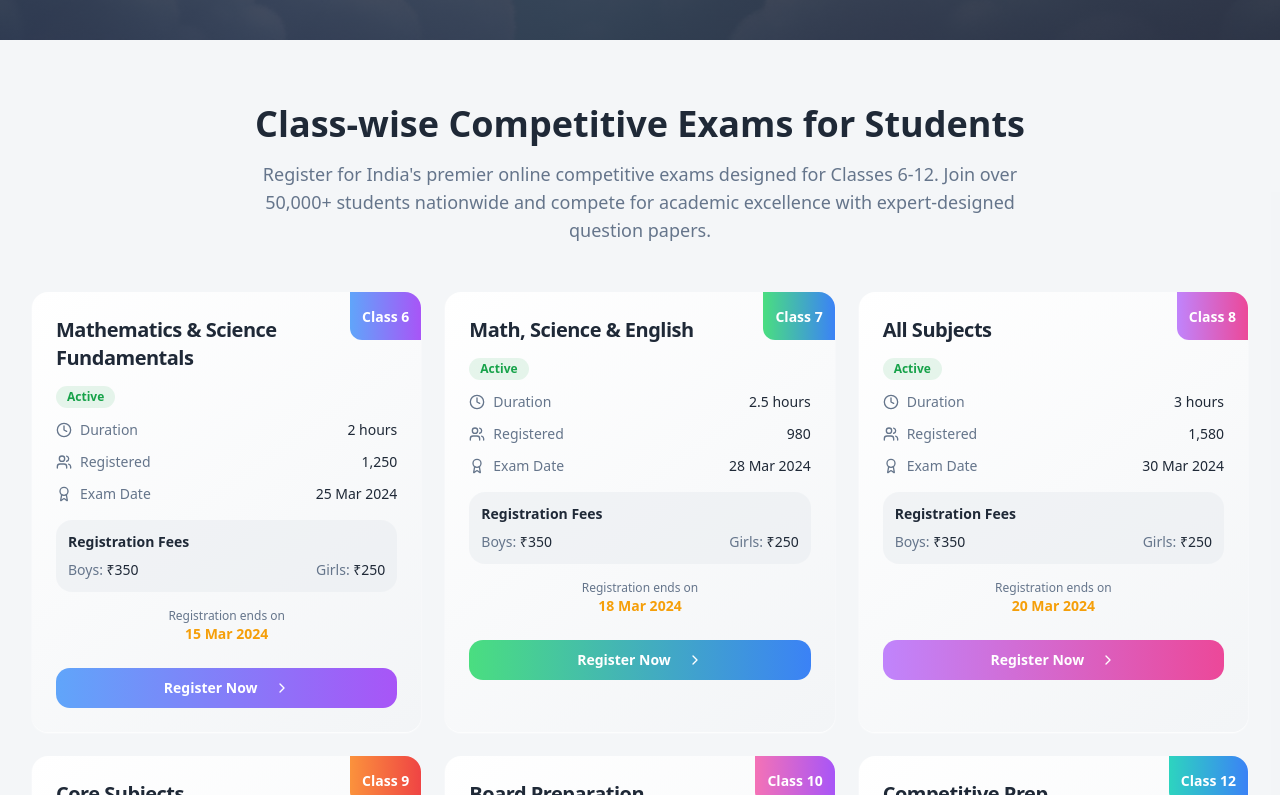
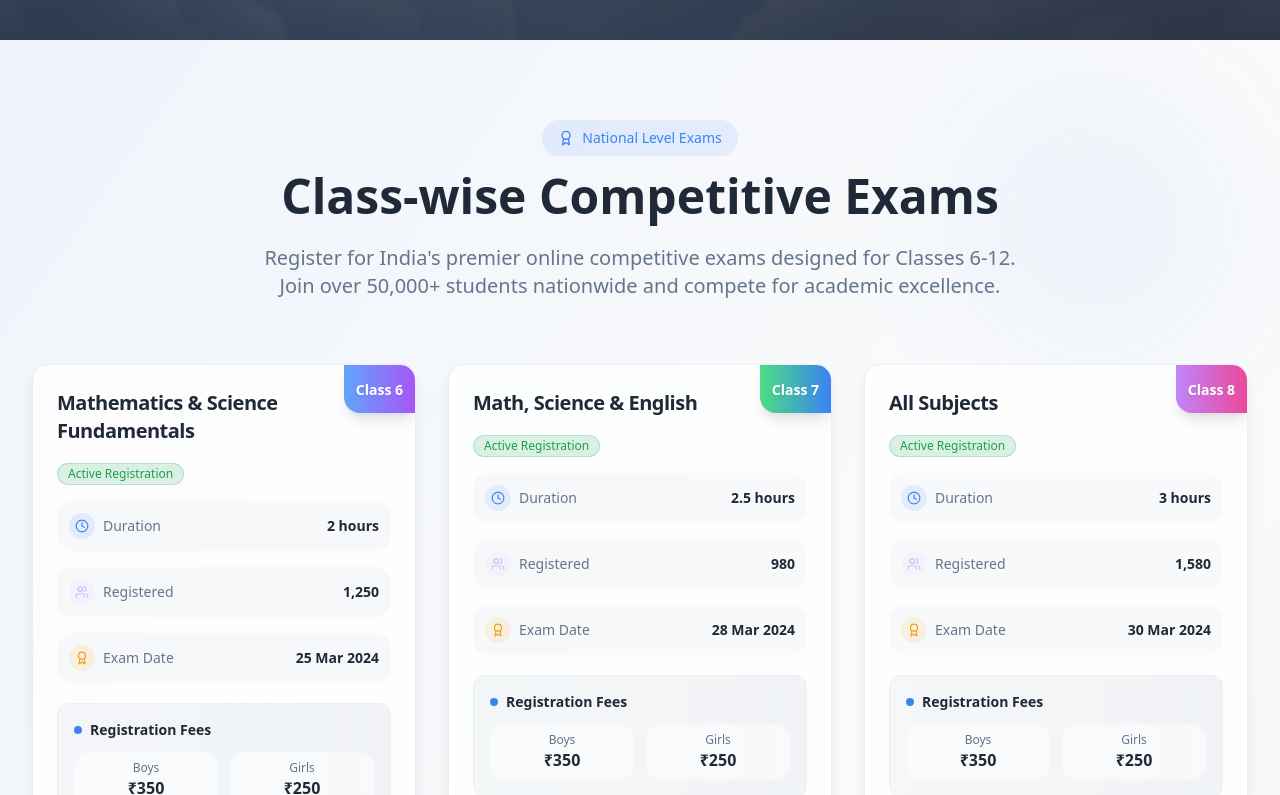
Before and after one commit to NikhilM344/NTExam-national-exam-hub, a React (Vite) app: page / in a window 1280 px wide. Shown: the part 825-1620 px from the top of the page. Built offline with nearby package versions, Linux system fonts and the light colour scheme.

Commit message:
Refactor: Enhance Class Exams Section
Improve the visual appeal and UI/UX of the Class Exams section. This includes making the section more attractive and stylized, applying a single color to registration buttons, and refining the grid layout for a better user experience.

```diff
--- a/src/components/ClassExamsSection.tsx
+++ b/src/components/ClassExamsSection.tsx
@@ -15,7 +15,8 @@ const ClassExamsSection = () => {
       examDate: "25 Mar 2024",
       fees: { boys: 350, girls: 250 },
       isActive: true,
-      color: "from-blue-400 to-purple-500",
+      badgeColor: "from-blue-400 to-purple-500",
+      buttonColor: "bg-blue-600 hover:bg-blue-700",
       description: "Build strong foundation in core mathematics and science concepts for Class 6 students"
     },
     {
@@ -28,7 +29,8 @@ const ClassExamsSection = () => {
       examDate: "28 Mar 2024",
       fees: { boys: 350, girls: 250 },
       isActive: true,
-      color: "from-green-400 to-blue-500"
+      badgeColor: "from-green-400 to-blue-500",
+      buttonColor: "bg-green-600 hover:bg-green-700"
     },
     {
       id: 3,
@@ -40,7 +42,8 @@ const ClassExamsSection = () => {
       examDate: "30 Mar 2024",
       fees: { boys: 350, girls: 250 },
       isActive: true,
-      color: "from-purple-400 to-pink-500"
+      badgeColor: "from-purple-400 to-pink-500",
+      buttonColor: "bg-purple-600 hover:bg-purple-700"
     },
     {
       id: 4,
@@ -52,7 +55,8 @@ const ClassExamsSection = () => {
       examDate: "2 Apr 2024",
       fees: { boys: 350, girls: 250 },
       isActive: true,
-      color: "from-orange-400 to-red-500"
+      badgeColor: "from-orange-400 to-red-500",
+      buttonColor: "bg-orange-600 hover:bg-orange-700"
     },
     {
       id: 5,
@@ -64,7 +68,8 @@ const ClassExamsSection = () => {
       examDate: "5 Apr 2024",
       fees: { boys: 350, girls: 250 },
       isActive: true,
-      color: "from-pink-400 to-purple-500"
+      badgeColor: "from-pink-400 to-purple-500",
+      buttonColor: "bg-pink-600 hover:bg-pink-700"
     },
     {
       id: 6,
@@ -76,99 +81,128 @@ const ClassExamsSection = () => {
       examDate: "8 Apr 2024",
       fees: { boys: 350, girls: 250 },
       isActive: true,
-      color: "from-teal-400 to-blue-500"
+      badgeColor: "from-teal-400 to-blue-500",
+      buttonColor: "bg-teal-600 hover:bg-teal-700"
     }
   ];
 
   return (
-    <section className="py-12 sm:py-16 px-4 sm:px-6 lg:px-8 bg-muted/30" id="exams" itemScope itemType="https://schema.org/EducationalEvent">
-      <div className="max-w-7xl mx-auto">
+    <section className="py-16 sm:py-20 px-4 sm:px-6 lg:px-8 bg-gradient-subtle relative overflow-hidden" id="exams" itemScope itemType="https://schema.org/EducationalEvent">
+      {/* Background decoration */}
+      <div className="absolute inset-0 bg-gradient-to-br from-primary/5 via-transparent to-secondary/5"></div>
+      <div className="absolute top-10 right-10 w-72 h-72 bg-primary/10 rounded-full blur-3xl opacity-50"></div>
+      <div className="absolute bottom-10 left-10 w-96 h-96 bg-secondary/10 rounded-full blur-3xl opacity-30"></div>
+
+      <div className="max-w-7xl mx-auto relative z-10">
         {/* Section Header */}
-        <header className="text-center mb-8 sm:mb-12">
-          <h2 className="text-2xl sm:text-3xl md:text-4xl font-bold text-foreground mb-3 sm:mb-4" itemProp="name">
-            Class-wise Competitive Exams for Students
+        <header className="text-center mb-12 sm:mb-16">
+          <div className="inline-flex items-center gap-2 bg-primary/10 text-primary px-4 py-2 rounded-full text-sm font-medium mb-4">
+            <Award className="h-4 w-4" />
+            National Level Exams
+          </div>
+          <h2 className="text-3xl sm:text-4xl md:text-5xl font-bold text-foreground mb-4 sm:mb-6" itemProp="name">
+            Class-wise Competitive Exams
           </h2>
-          <p className="text-base sm:text-lg text-muted-foreground max-w-3xl mx-auto leading-relaxed" itemProp="description">
+          <p className="text-lg sm:text-xl text-muted-foreground max-w-3xl mx-auto leading-relaxed" itemProp="description">
             Register for India's premier online competitive exams designed for Classes 6-12.
-            Join over 50,000+ students nationwide and compete for academic excellence with expert-designed question papers.
+            Join over 50,000+ students nationwide and compete for academic excellence.
           </p>
         </header>
 
         {/* Exams Grid */}
-        <div className="grid grid-cols-1 sm:grid-cols-2 lg:grid-cols-3 gap-4 sm:gap-6">
-          {examClasses.map((exam) => (
+        <div className="grid grid-cols-1 sm:grid-cols-2 lg:grid-cols-3 gap-6 sm:gap-8">
+          {examClasses.map((exam, index) => (
             <Card
               key={exam.id}
-              className="relative overflow-hidden shadow-card hover:shadow-winner transition-all duration-300 hover:scale-[1.02] sm:hover:scale-105 bg-gradient-card border-0"
+              className="group relative overflow-hidden bg-card/80 backdrop-blur-sm border border-border/50 hover:border-primary/30 shadow-lg hover:shadow-xl transition-all duration-500 hover:-translate-y-2"
               itemScope
               itemType="https://schema.org/ExamEvent"
+              style={{ animationDelay: `${index * 100}ms` }}
             >
               {/* Class Badge */}
-              <div className={`absolute top-0 right-0 bg-gradient-to-r ${exam.color} p-3 rounded-bl-xl`}>
-                <span className="text-white font-bold text-sm">{exam.class}</span>
+              <div className={`absolute top-0 right-0 bg-gradient-to-r ${exam.badgeColor} p-3 rounded-bl-2xl shadow-lg`}>
+                <span className="text-white font-bold text-sm drop-shadow-sm">{exam.class}</span>
               </div>
 
-              <CardHeader className="pb-3">
-                <CardTitle className="text-xl font-bold text-foreground mb-2">
+              {/* Hover glow effect */}
+              <div className="absolute inset-0 bg-gradient-to-br from-primary/5 to-secondary/5 opacity-0 group-hover:opacity-100 transition-opacity duration-500"></div>
+
+              <CardHeader className="pb-4 relative z-10">
+                <CardTitle className="text-xl font-bold text-foreground mb-3 pr-16">
                   {exam.subject}
                 </CardTitle>
                 <div className="flex gap-2">
-                  <Badge variant="secondary" className="bg-success/10 text-success">
-                    Active
+                  <Badge variant="secondary" className="bg-success/15 text-success border-success/20 font-medium">
+                    Active Registration
                   </Badge>
                 </div>
               </CardHeader>
 
-              <CardContent className="space-y-4">
+              <CardContent className="space-y-5 relative z-10">
                 {/* Exam Details */}
-                <div className="space-y-3">
-                  <div className="flex items-center justify-between text-sm">
+                <div className="space-y-4">
+                  <div className="flex items-center justify-between text-sm bg-muted/30 rounded-lg p-3">
                     <div className="flex items-center gap-2 text-muted-foreground">
-                      <Clock className="h-4 w-4" />
+                      <div className="p-1.5 bg-primary/10 rounded-md">
+                        <Clock className="h-3.5 w-3.5 text-primary" />
+                      </div>
                       Duration
                     </div>
-                    <span className="font-medium text-foreground">{exam.duration}</span>
+                    <span className="font-semibold text-foreground">{exam.duration}</span>
                   </div>
 
-                  <div className="flex items-center justify-between text-sm">
+                  <div className="flex items-center justify-between text-sm bg-muted/30 rounded-lg p-3">
                     <div className="flex items-center gap-2 text-muted-foreground">
-                      <Users className="h-4 w-4" />
+                      <div className="p-1.5 bg-secondary/10 rounded-md">
+                        <Users className="h-3.5 w-3.5 text-secondary" />
+                      </div>
                       Registered
                     </div>
-                    <span className="font-medium text-foreground">{exam.participants.toLocaleString()}</span>
+                    <span className="font-semibold text-foreground">{exam.participants.toLocaleString()}</span>
                   </div>
 
-                  <div className="flex items-center justify-between text-sm">
+                  <div className="flex items-center justify-between text-sm bg-muted/30 rounded-lg p-3">
                     <div className="flex items-center gap-2 text-muted-foreground">
-                      <Award className="h-4 w-4" />
+                      <div className="p-1.5 bg-warning/10 rounded-md">
+                        <Award className="h-3.5 w-3.5 text-warning" />
+                      </div>
                       Exam Date
                     </div>
-                    <span className="font-medium text-foreground">{exam.examDate}</span>
+                    <span className="font-semibold text-foreground">{exam.examDate}</span>
                   </div>
                 </div>
 
                 {/* Fees */}
-                <div className="bg-muted/50 rounded-lg p-3">
-                  <h4 className="font-semibold text-sm text-foreground mb-2">Registration Fees</h4>
-                  <div className="flex justify-between text-sm">
-                    <span className="text-muted-foreground">Boys: <span className="font-medium text-foreground">₹{exam.fees.boys}</span></span>
-                    <span className="text-muted-foreground">Girls: <span className="font-medium text-foreground">₹{exam.fees.girls}</span></span>
+                <div className="bg-gradient-to-r from-muted/40 to-muted/60 rounded-xl p-4 border border-border/30">
+                  <h4 className="font-semibold text-sm text-foreground mb-3 flex items-center gap-2">
+                    <div className="w-2 h-2 bg-primary rounded-full"></div>
+                    Registration Fees
+                  </h4>
+                  <div className="grid grid-cols-2 gap-3">
+                    <div className="text-center p-2 bg-card/50 rounded-lg">
+                      <p className="text-xs text-muted-foreground">Boys</p>
+                      <p className="font-bold text-foreground">₹{exam.fees.boys}</p>
+                    </div>
+                    <div className="text-center p-2 bg-card/50 rounded-lg">
+                      <p className="text-xs text-muted-foreground">Girls</p>
+                      <p className="font-bold text-foreground">₹{exam.fees.girls}</p>
+                    </div>
                   </div>
                 </div>
 
                 {/* Registration Deadline */}
-                <div className="text-center">
-                  <p className="text-xs text-muted-foreground">Registration ends on</p>
-                  <p className="text-sm font-semibold text-warning">{exam.registrationEnd}</p>
+                <div className="text-center bg-warning/10 border border-warning/20 rounded-lg p-3">
+                  <p className="text-xs text-muted-foreground mb-1">Registration closes on</p>
+                  <p className="text-sm font-bold text-warning">{exam.registrationEnd}</p>
                 </div>
               </CardContent>
 
-              <CardFooter>
+              <CardFooter className="pt-2 relative z-10">
                 <Button
-                  className={`w-full bg-gradient-to-r ${exam.color} hover:opacity-90 text-white font-semibold transition-all duration-300`}
+                  className={`w-full ${exam.buttonColor} text-white font-semibold py-3 rounded-xl shadow-lg hover:shadow-xl transition-all duration-300 group`}
                 >
                   Register Now
-                  <ChevronRight className="h-4 w-4 ml-2" />
+                  <ChevronRight className="h-4 w-4 ml-2 group-hover:translate-x-1 transition-transform" />
                 </Button>
               </CardFooter>
             </Card>
@@ -176,14 +210,14 @@ const ClassExamsSection = () => {
         </div>
 
         {/* View All Button */}
-        <div className="text-center mt-10">
+        <div className="text-center mt-16">
           <Button
             size="lg"
             variant="outline"
-            className="border-2 border-primary text-primary hover:bg-primary hover:text-primary-foreground font-semibold"
+            className="border-2 border-primary/30 bg-card/50 backdrop-blur-sm text-primary hover:bg-primary hover:text-primary-foreground font-semibold px-8 py-4 rounded-xl shadow-lg hover:shadow-xl transition-all duration-300 group"
           >
             View All Upcoming Exams
-            <ChevronRight className="h-5 w-5 ml-2" />
+            <ChevronRight className="h-5 w-5 ml-2 group-hover:translate-x-1 transition-transform" />
           </Button>
         </div>
       </div>
```
